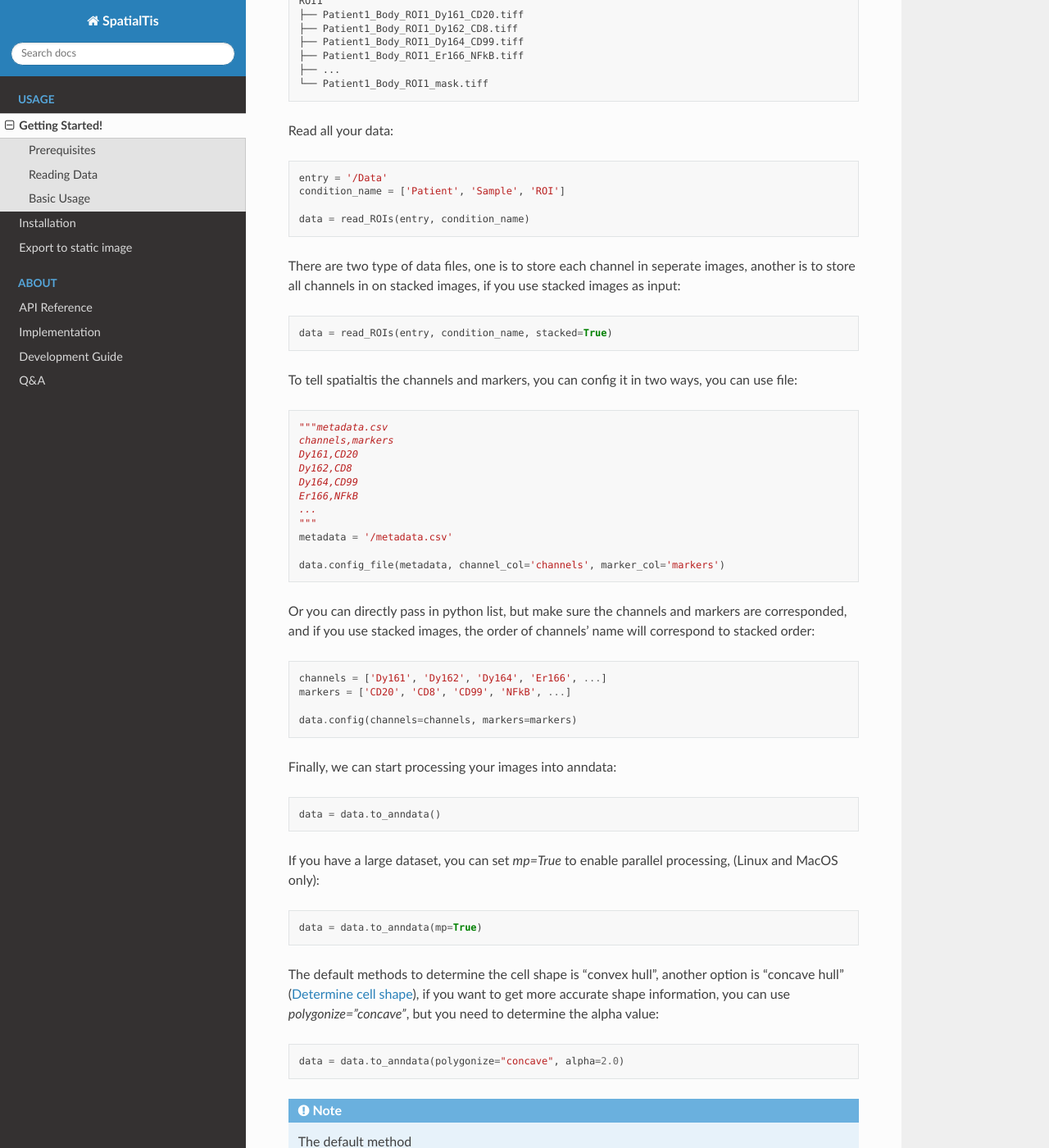
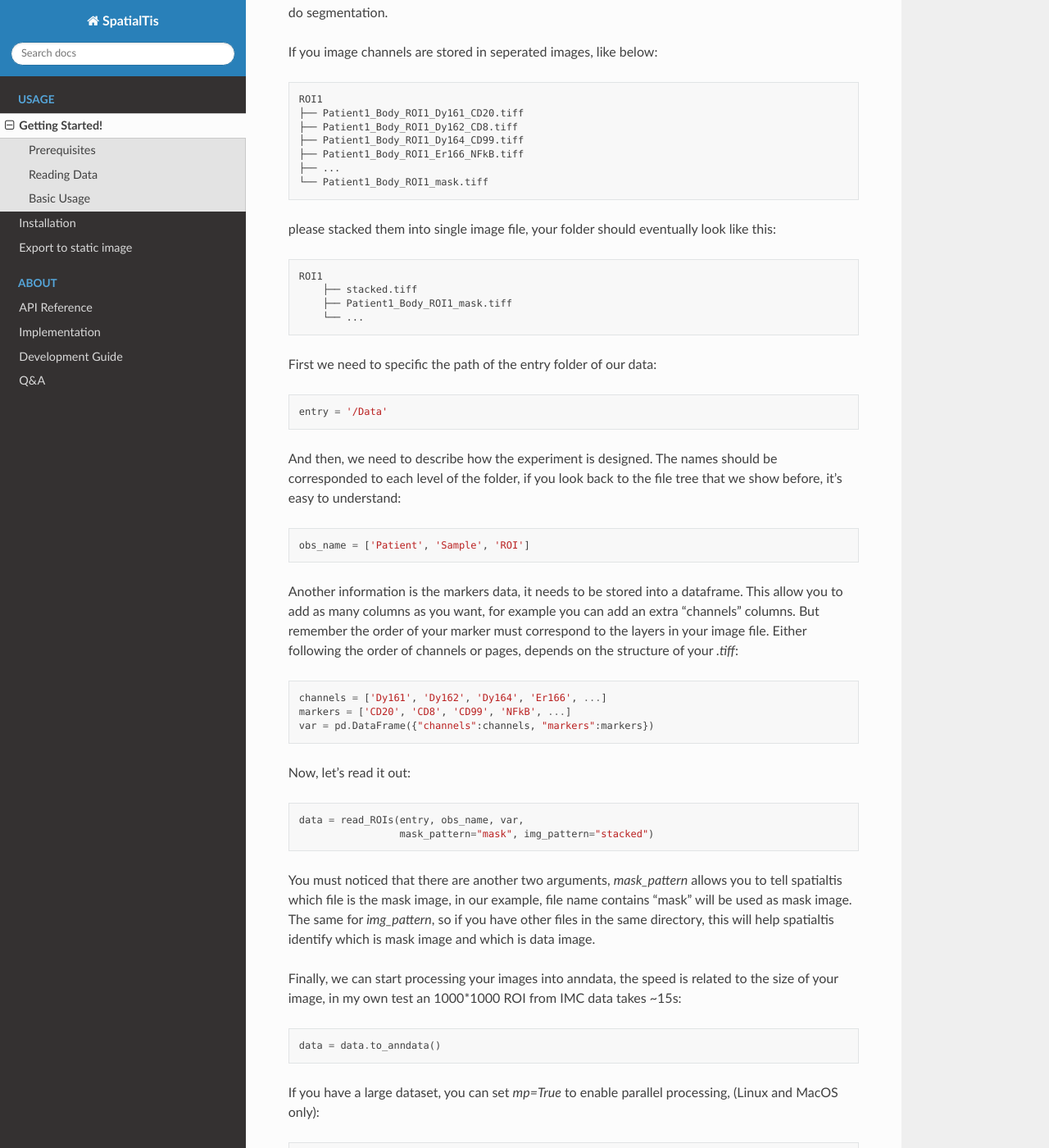
Before and after one commit to Mr-Milk/SpatialTis, a Sphinx documentation site: the page built from docs/source/usage/get_started.rst, in a window 1280 px wide and 1400 px high, scrolled down 1273 px. Shown: the whole window at 82% size. Built offline with Sphinx 7.4.7 and the Read the Docs theme 2.0.0, drawn with Linux system fonts in a browser that asks for light colours; some of the changed text lies outside the part shown.

Commit message:
add tifffile; mindex issue in st.spatial_heterogeneity; add more doc

```diff
--- a/docs/source/api_index/api_index.rst
+++ b/docs/source/api_index/api_index.rst
@@ -9,3 +9,4 @@ API Reference
    spatial
    plotting
    utils
+   config
--- a/docs/source/usage/get_started.rst
+++ b/docs/source/usage/get_started.rst
@@ -46,10 +46,15 @@ Let's say your file structure look like this::
             ├── Patient3
             └── ...
 
-In one of the ROI folders, it contains data files like,
+In each one of the ROI folders, show contains *two* data files:
+
+    - *One* mask image file
+    - *One* stacked channels image file
+
 there should always be a `mask` image that tells spatialtis how each cell looks like,
-spatialtis **CAN'T** do segmentation. The `mask` images should have the same naming pattern,
-eg. All contain a unique keyword "mask". so that spatialtis knows which one is the `mask` image.::
+spatialtis **CAN'T** do segmentation.
+
+If you image channels are stored in seperated images, like below::
 
     ROI1
     ├── Patient1_Body_ROI1_Dy161_CD20.tiff
@@ -59,40 +64,44 @@ eg. All contain a unique keyword "mask". so that spatialtis knows which one is t
     ├── ...
     └── Patient1_Body_ROI1_mask.tiff
 
+please stacked them into single image file, your folder should eventually look
+like this::
 
-Read all your data::
+    ROI1
+        ├── stacked.tiff
+        ├── Patient1_Body_ROI1_mask.tiff
+        └── ...
+
+First we need to specific the path of the entry folder of our data::
 
     entry = '/Data'
-    condition_name = ['Patient', 'Sample', 'ROI']
 
-    data = read_ROIs(entry, condition_name)
+And then, we need to describe how the experiment is designed.
+The names should be corresponded to each level of the folder, if you look back to the file tree
+that we show before, it's easy to understand::
 
-There are two type of data files, one is to store each channel in seperate images, another is to store all channels in on stacked images, if you use stacked images as input::
+    obs_name = ['Patient', 'Sample', 'ROI']
 
-    data = read_ROIs(entry, condition_name, stacked=True)
-
-To tell spatialtis the channels and markers, you can config it in two ways, you can use file::
-
-    """metadata.csv
-    channels,markers
-    Dy161,CD20
-    Dy162,CD8
-    Dy164,CD99
-    Er166,NFkB
-    ...
-    """
-    metadata = '/metadata.csv'
-
-    data.config_file(metadata, channel_col='channels', marker_col='markers')
-
-Or you can directly pass in python list, but make sure the channels and markers are corresponded, and if you use stacked images, the order of channels' name will correspond to stacked order::
+Another information is the markers data, it needs to be stored into a dataframe.
+This allow you to add as many columns as you want, for example you can add an extra
+"channels" columns. But remember the order of your marker must correspond to the layers in your image file.
+Either following the order of channels or pages, depends on the structure of your `.tiff`::
 
     channels = ['Dy161', 'Dy162', 'Dy164', 'Er166', ...]
     markers = ['CD20', 'CD8', 'CD99', 'NFkB', ...]
+    var = pd.DataFrame({"channels":channels, "markers":markers})
 
-    data.config(channels=channels, markers=markers)
+Now, let's read it out::
 
-Finally, we can start processing your images into anndata::
+    data = read_ROIs(entry, obs_name, var,
+                     mask_pattern="mask", img_pattern="stacked")
+
+You must noticed that there are another two arguments, *mask_pattern* allows you to tell spatialtis which file is the mask
+image, in our example, file name contains "mask" will be used as mask image. The same for *img_pattern*, so if you have
+other files in the same directory, this will help spatialtis identify which is mask image and which is data image.
+
+Finally, we can start processing your images into anndata, the speed is related to the size of your image, in my own test
+an 1000*1000 ROI from IMC data takes ~15s::
 
     data = data.to_anndata()
 
@@ -101,15 +110,10 @@ If you have a large dataset, you can set `mp=True` to enable parallel processing
     data = data.to_anndata(mp=True)
 
 The default methods to determine the cell shape is "convex hull", another option is "concave hull"
-(`Determine cell shape <about/implementation.html#determine-cell-shape>`_), if you want to get more accurate shape information,
-you can use `polygonize="concave"`, but you need to determine the alpha value::
+(`Determine cell shape <about/implementation.html#determine-cell-shape>`_). Although "concave hull" is going to give you
+more accurate shape, i strongly recommend using "convex hull".
 
-    data = data.to_anndata(polygonize="concave", alpha=2.0)
-
-.. note::
-    The default method
-
-Depends on the size of your data, usually it takes 10s - 15s each ROI. Make sure to save your data on the disk::
+After the processing Make sure to save your data on the disk::
 
     data.write(filename="sample.h5ad")
 
--- a/setup.py
+++ b/setup.py
@@ -9,4 +9,4 @@ setup(name="spatialtis",
                         'scikit-image', 'scipy', 'shapely',
                         'python-igraph', 'leidenalg', 'alphashape', 'bokeh',
                         'seaborn', 'colour', 'IPython', 'matplotlib', 'tqdm', 'pyecharts',
-                        'spatialentropy', 'colorama', 'snapshot_phantomjs'])
+                        'spatialentropy', 'colorama', 'snapshot_phantomjs', 'tifffile'])
```
Also changed, not shown: other parts of docs/source/usage/get_started.rst (+4 -4 lines), README.md (+1 -1 lines), docs/source/api_index/config.rst (added, +52 -0 lines), docs/source/usage/image_export.rst (+13 -13 lines), 2 other files.
